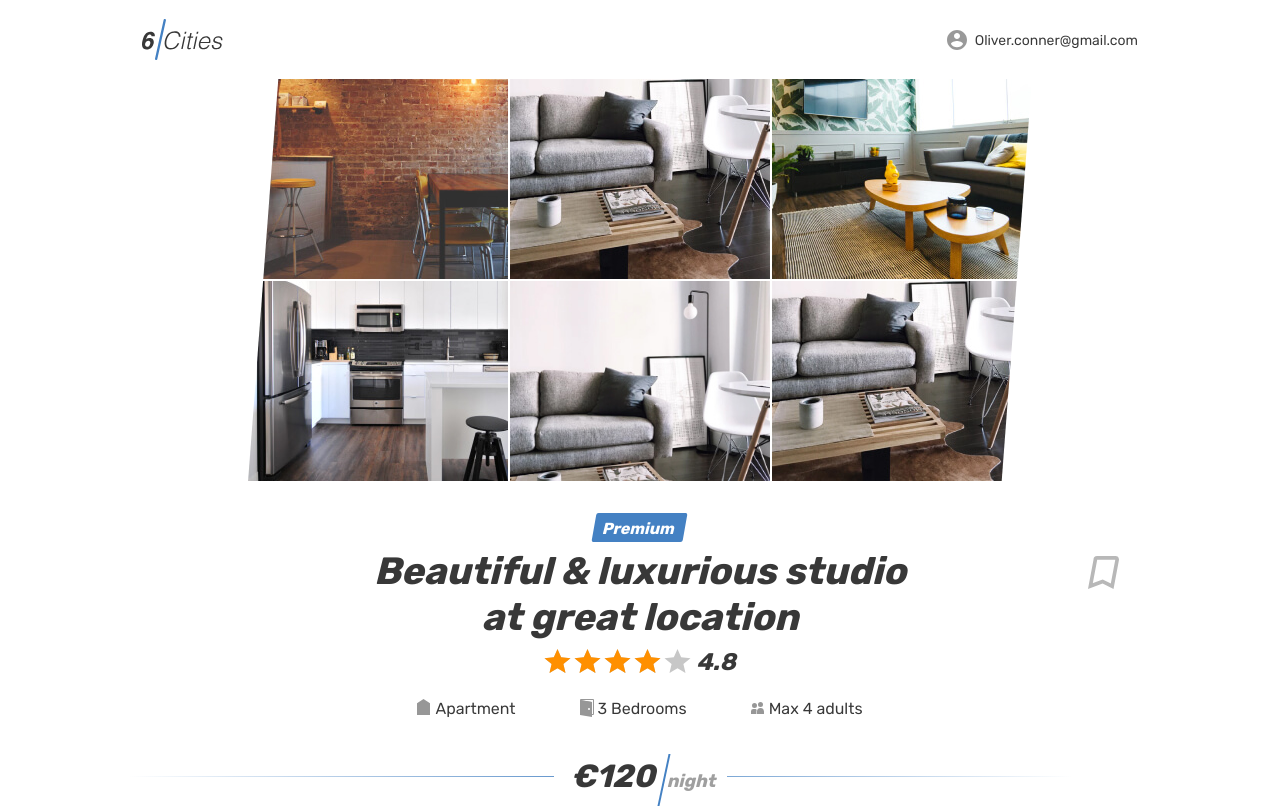
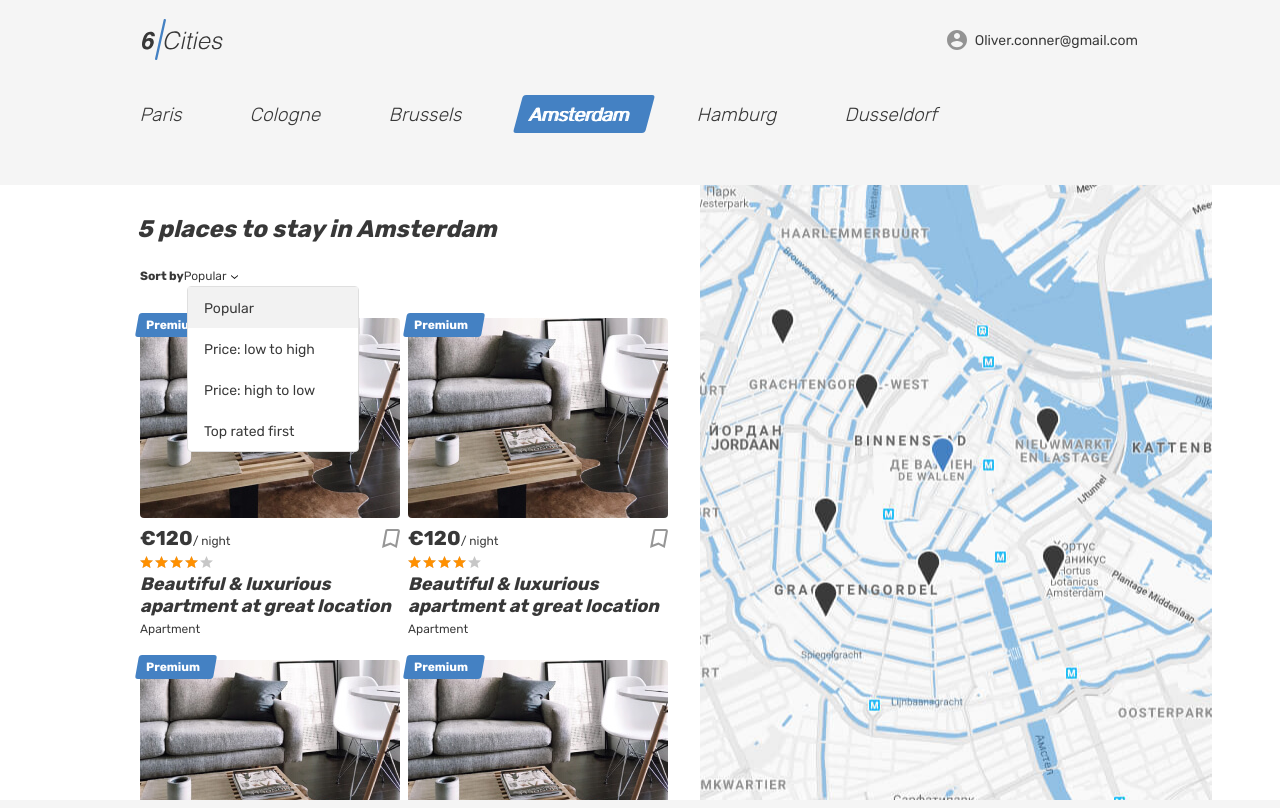
Before and after one commit to abatollo/six-cities-6, a React app: page / in a window 1280 px wide. Shown: the top 808 px of the page. Built offline with nearby package versions, Linux system fonts and the light colour scheme.

Commit message:
Установит react-router-dom

```diff
--- a/package.json
+++ b/package.json
@@ -27,6 +27,7 @@
   "dependencies": {
     "prop-types": "15.7.2",
     "react": "16.14.0",
-    "react-dom": "16.14.0"
+    "react-dom": "16.14.0",
+    "react-router-dom": "5.2.0"
   }
 }
--- a/src/components/app/app.jsx
+++ b/src/components/app/app.jsx
@@ -10,7 +10,7 @@ const App = (props) => {
   const {hotels} = props;
 
   return (
-    <PropertyScreen/>
+    <MainScreen hotels={hotels} />
   );
 };
 
--- a/webpack.config.js
+++ b/webpack.config.js
@@ -10,6 +10,7 @@ module.exports = {
         contentBase: path.resolve(__dirname, 'public'),
         open: false,
         port: 8080,
+        historyApiFallback: true
     },
     module: {
         rules: [
```
Also changed, not shown: 1 other file (tests, documents, lock files or other folders).
